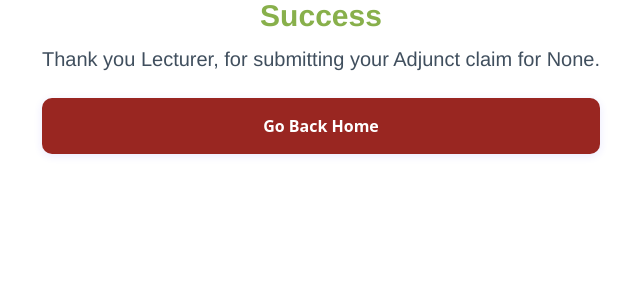
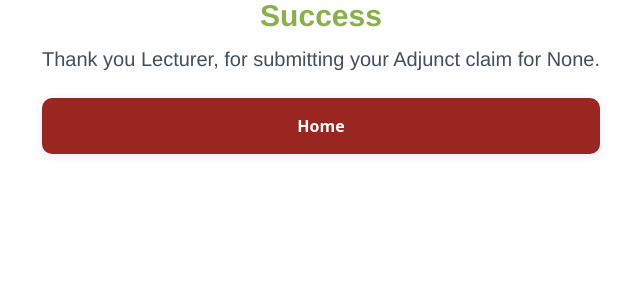
Before and after one commit to SoftLife0/Adjoint-Claim, a Django app: page /success in a window 1280 px wide. Shown: the part 338-641 px from the top of the page, without its empty margins (319-959 px from the left). Run offline with Django 4.2, Linux system fonts and the light colour scheme; some libraries are stand-ins or nearby versions.

Commit message:
updating dashboard

```diff
--- a/core/templates/success.html
+++ b/core/templates/success.html
@@ -47,7 +47,7 @@
         <p>{{ message }}</p>
         <br/>
         <a href="{% url 'home' %}">
-            <button class="pill-button" width="50%">Go Back Home</button>
+            <button class="pill-button" width="50%">Home</button>
         </a>
     </div>
 
```
